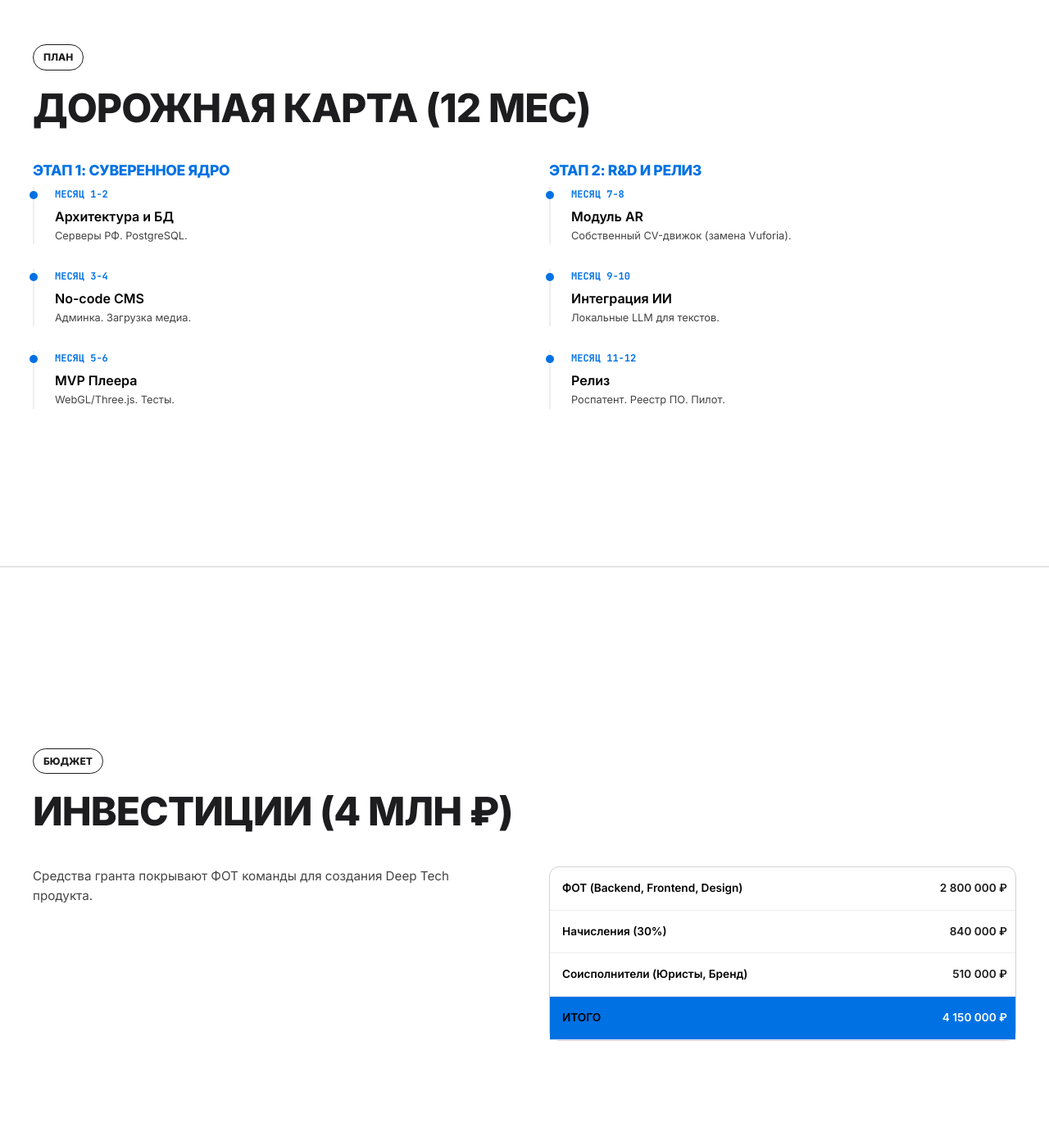
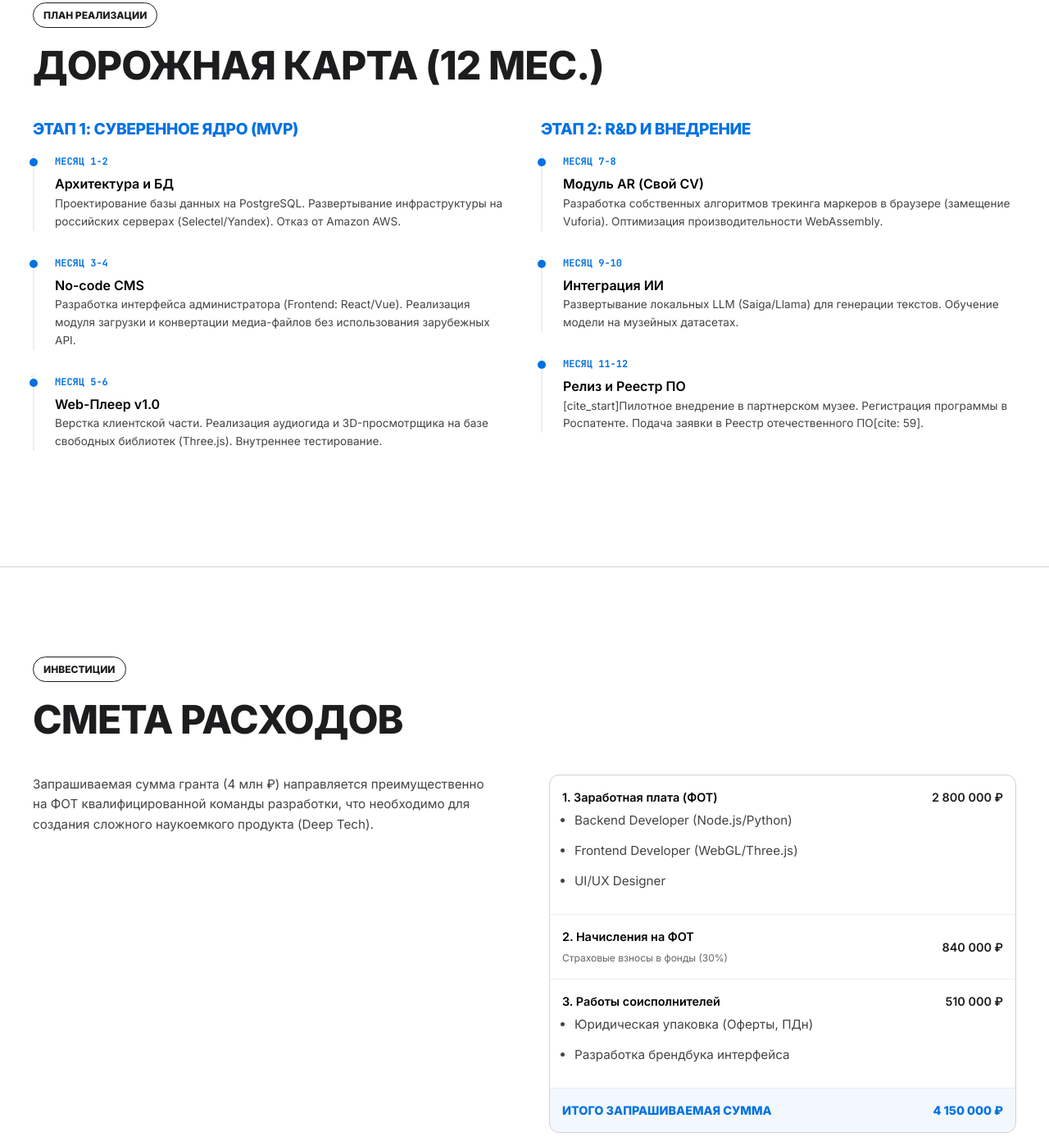
Before and after one commit to irkrssss/constructor-for-museum, a plain HTML site: page index.html in a window 1280 px wide. Shown: the part 8108-9500 px from the top of the page at 82% size. Drawn offline with Linux system fonts and the light colour scheme; a web font is replaced by a local one.

Commit message:
Update index.html

```diff
--- a/index.html
+++ b/index.html
@@ -360,22 +360,66 @@
         </div>
     </section>
 
-    <section>
+<section>
         <div class="container">
-            <div class="badge">ПЛАН</div>
-            <h2>Дорожная Карта (12 мес)</h2>
-            <div class="grid-2">
+            <div class="badge">ПЛАН РЕАЛИЗАЦИИ</div>
+            <h2>Дорожная Карта (12 мес.)</h2>
+            <div style="display: grid; grid-template-columns: 1fr 1fr; gap: 40px;">
+
                 <div>
-                    <h3 style="color: var(--accent);">Этап 1: Суверенное Ядро</h3>
-                    <div class="timeline-item"><span class="timeline-month">МЕСЯЦ 1-2</span><strong>Архитектура и БД</strong><p style="font-size:0.8rem;">Серверы РФ. PostgreSQL.</p></div>
-                    <div class="timeline-item"><span class="timeline-month">МЕСЯЦ 3-4</span><strong>No-code CMS</strong><p style="font-size:0.8rem;">Админка. Загрузка медиа.</p></div>
-                    <div class="timeline-item"><span class="timeline-month">МЕСЯЦ 5-6</span><strong>MVP Плеера</strong><p style="font-size:0.8rem;">WebGL/Three.js. Тесты.</p></div>
+                    <h3 style="color: var(--accent); margin-bottom: 20px; font-size: 1.2rem;">Этап 1: Суверенное Ядро (MVP)</h3>
+
+                    <div class="timeline-item">
+                        <span class="timeline-month">МЕСЯЦ 1-2</span>
+                        <strong>Архитектура и БД</strong>
+                        <p style="font-size: 0.85rem; margin: 0;">
+                            Проектирование базы данных на PostgreSQL. Развертывание инфраструктуры на российских серверах (Selectel/Yandex). Отказ от Amazon AWS.
+                        </p>
+                    </div>
+
+                    <div class="timeline-item">
+                        <span class="timeline-month">МЕСЯЦ 3-4</span>
+                        <strong>No-code CMS</strong>
+                        <p style="font-size: 0.85rem; margin: 0;">
+                            Разработка интерфейса администратора (Frontend: React/Vue). Реализация модуля загрузки и конвертации медиа-файлов без использования зарубежных API.
+                        </p>
+                    </div>
+
+                    <div class="timeline-item">
+                        <span class="timeline-month">МЕСЯЦ 5-6</span>
+                        <strong>Web-Плеер v1.0</strong>
+                        <p style="font-size: 0.85rem; margin: 0;">
+                            Верстка клиентской части. Реализация аудиогида и 3D-просмотрщика на базе свободных библиотек (Three.js). Внутреннее тестирование.
+                        </p>
+                    </div>
                 </div>
+
                 <div>
-                    <h3 style="color: var(--accent);">Этап 2: R&D и Релиз</h3>
-                    <div class="timeline-item"><span class="timeline-month">МЕСЯЦ 7-8</span><strong>Модуль AR</strong><p style="font-size:0.8rem;">Собственный CV-движок (замена Vuforia).</p></div>
-                    <div class="timeline-item"><span class="timeline-month">МЕСЯЦ 9-10</span><strong>Интеграция ИИ</strong><p style="font-size:0.8rem;">Локальные LLM для текстов.</p></div>
-                    <div class="timeline-item"><span class="timeline-month">МЕСЯЦ 11-12</span><strong>Релиз</strong><p style="font-size:0.8rem;">Роспатент. Реестр ПО. Пилот.</p></div>
+                    <h3 style="color: var(--accent); margin-bottom: 20px; font-size: 1.2rem;">Этап 2: R&D и Внедрение</h3>
+
+                    <div class="timeline-item">
+                        <span class="timeline-month">МЕСЯЦ 7-8</span>
+                        <strong>Модуль AR (Свой CV)</strong>
+                        <p style="font-size: 0.85rem; margin: 0;">
+                            Разработка собственных алгоритмов трекинга маркеров в браузере (замещение Vuforia). Оптимизация производительности WebAssembly.
+                        </p>
+                    </div>
+
+                    <div class="timeline-item">
+                        <span class="timeline-month">МЕСЯЦ 9-10</span>
+                        <strong>Интеграция ИИ</strong>
+                        <p style="font-size: 0.85rem; margin: 0;">
+                            Развертывание локальных LLM (Saiga/Llama) для генерации текстов. Обучение модели на музейных датасетах.
+                        </p>
+                    </div>
+
+                    <div class="timeline-item">
+                        <span class="timeline-month">МЕСЯЦ 11-12</span>
+                        <strong>Релиз и Реестр ПО</strong>
+                        <p style="font-size: 0.85rem; margin: 0;">
+                            [cite_start]Пилотное внедрение в партнерском музее. Регистрация программы в Роспатенте. Подача заявки в Реестр отечественного ПО[cite: 59].
+                        </p>
+                    </div>
                 </div>
             </div>
         </div>
@@ -383,16 +427,48 @@
 
     <section>
         <div class="container">
-            <div class="badge">БЮДЖЕТ</div>
-            <h2>Инвестиции (4 млн ₽)</h2>
+            <div class="badge">ИНВЕСТИЦИИ</div>
+            <h2>Смета Расходов</h2>
             <div class="grid-2">
-                <div><p>Средства гранта покрывают ФОТ команды для создания Deep Tech продукта.</p></div>
-                <div class="card-box" style="padding:0;">
-                    <table class="comp-table" style="margin:0;">
-                        <tr><td style="padding:15px;"><strong>ФОТ (Backend, Frontend, Design)</strong></td><td style="text-align:right; font-weight:600;">2 800 000 ₽</td></tr>
-                        <tr><td style="padding:15px;"><strong>Начисления (30%)</strong></td><td style="text-align:right; font-weight:600;">840 000 ₽</td></tr>
-                        <tr><td style="padding:15px;"><strong>Соисполнители (Юристы, Бренд)</strong></td><td style="text-align:right; font-weight:600;">510 000 ₽</td></tr>
-                        <tr style="background:var(--accent); color:white;"><td style="padding:15px;"><strong>ИТОГО</strong></td><td style="text-align:right; font-weight:600;">4 150 000 ₽</td></tr>
+                <div>
+                    <p>
+                        Запрашиваемая сумма гранта (4 млн ₽) направляется преимущественно на ФОТ квалифицированной команды разработки, что необходимо для создания сложного наукоемкого продукта (Deep Tech).
+                    </p>
+                </div>
+                <div style="background: white; border: 1px solid var(--border); border-radius: 12px; overflow: hidden;">
+                    <table style="width: 100%; border-collapse: collapse; font-family: 'Inter'; font-size: 0.9rem;">
+                        <tr style="border-bottom: 1px solid #eee;">
+                            <td style="padding: 15px;">
+                                <strong>1. Заработная плата (ФОТ)</strong>
+                                <ul style="margin: 5px 0 0 15px; font-size: 0.75rem; color: #666;">
+                                    <li>Backend Developer (Node.js/Python)</li>
+                                    <li>Frontend Developer (WebGL/Three.js)</li>
+                                    <li>UI/UX Designer</li>
+                                </ul>
+                            </td>
+                            <td style="text-align: right; padding: 15px; vertical-align: top; font-weight: 600;">2 800 000 ₽</td>
+                        </tr>
+                        <tr style="border-bottom: 1px solid #eee;">
+                            <td style="padding: 15px;">
+                                <strong>2. Начисления на ФОТ</strong>
+                                <div style="font-size: 0.75rem; color: #666; margin-top: 5px;">Страховые взносы в фонды (30%)</div>
+                            </td>
+                            <td style="text-align: right; padding: 15px; font-weight: 600;">840 000 ₽</td>
+                        </tr>
+                        <tr style="border-bottom: 1px solid #eee;">
+                            <td style="padding: 15px;">
+                                <strong>3. Работы соисполнителей</strong>
+                                <ul style="margin: 5px 0 0 15px; font-size: 0.75rem; color: #666;">
+                                    <li>Юридическая упаковка (Оферты, ПДн)</li>
+                                    <li>Разработка брендбука интерфейса</li>
+                                </ul>
+                            </td>
+                            <td style="text-align: right; padding: 15px; vertical-align: top; font-weight: 600;">510 000 ₽</td>
+                        </tr>
+                        <tr style="background: rgba(0, 113, 227, 0.05);">
+                            <td style="padding: 15px; font-weight: 700; color: var(--accent);">ИТОГО ЗАПРАШИВАЕМАЯ СУММА</td>
+                            <td style="text-align: right; padding: 15px; font-weight: 700; color: var(--accent);">4 150 000 ₽</td>
+                        </tr>
                     </table>
                 </div>
             </div>
```
